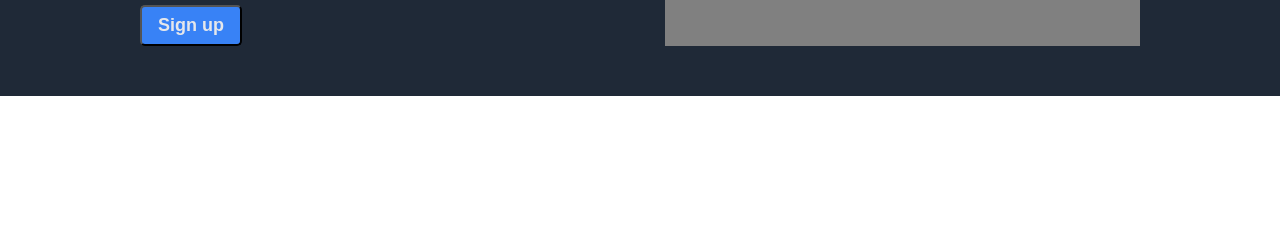
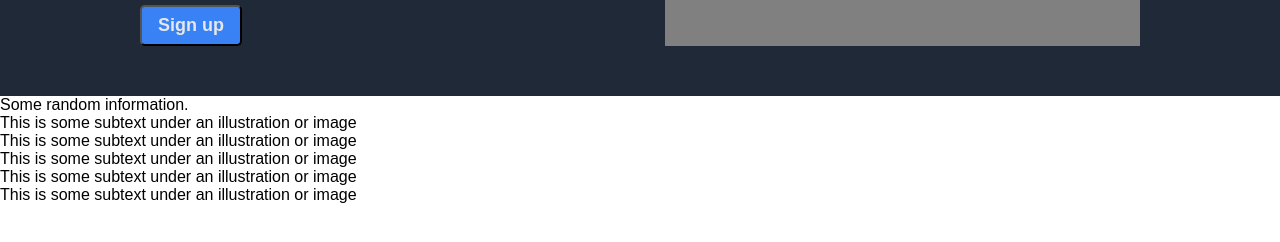
Before and after one commit to Adeebbm/Landing-page-The-odin-project, a plain HTML site: page index.html in a window 1280 px wide. Shown: the part 316-558 px from the top of the page. Drawn offline with Linux system fonts and the light colour scheme.

Commit message:
Write the html for part 2 of the landing page

```diff
--- a/index.html
+++ b/index.html
@@ -27,5 +27,34 @@
             </div>
         </div>
     </div>
+    <div class="part-2">
+        <div class="information-header">Some random information.</div>
+        <div class="information">
+            <div class="information-block">
+                <div class="img"></div>
+                <div class="information-text">This is some subtext under an illustration or image</div>
+            </div>
+
+            <div class="information-block">
+                <div class="img"></div>
+                <div class="information-text">This is some subtext under an illustration or image</div>
+            </div>
+
+            <div class="information-block">
+                <div class="img"></div>
+                <div class="information-text">This is some subtext under an illustration or image</div>
+            </div>
+
+            <div class="information-block">
+                <div class="img"></div>
+                <div class="information-text">This is some subtext under an illustration or image</div>
+            </div>
+
+            <div class="information-block">
+                <div class="img"></div>
+                <div class="information-text">This is some subtext under an illustration or image</div>
+            </div>
+        </div>
+    </div>
 </body>
 </html>
```
